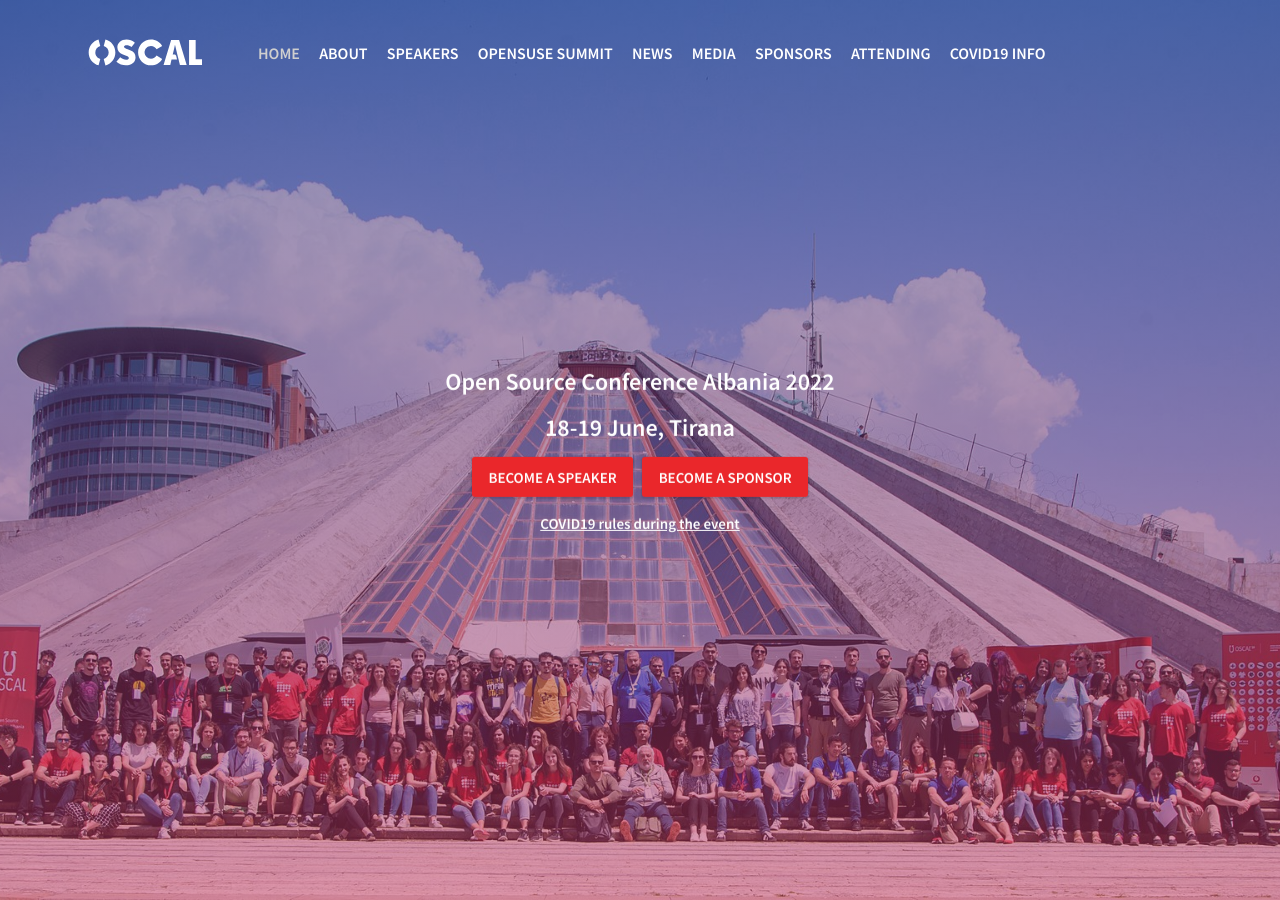
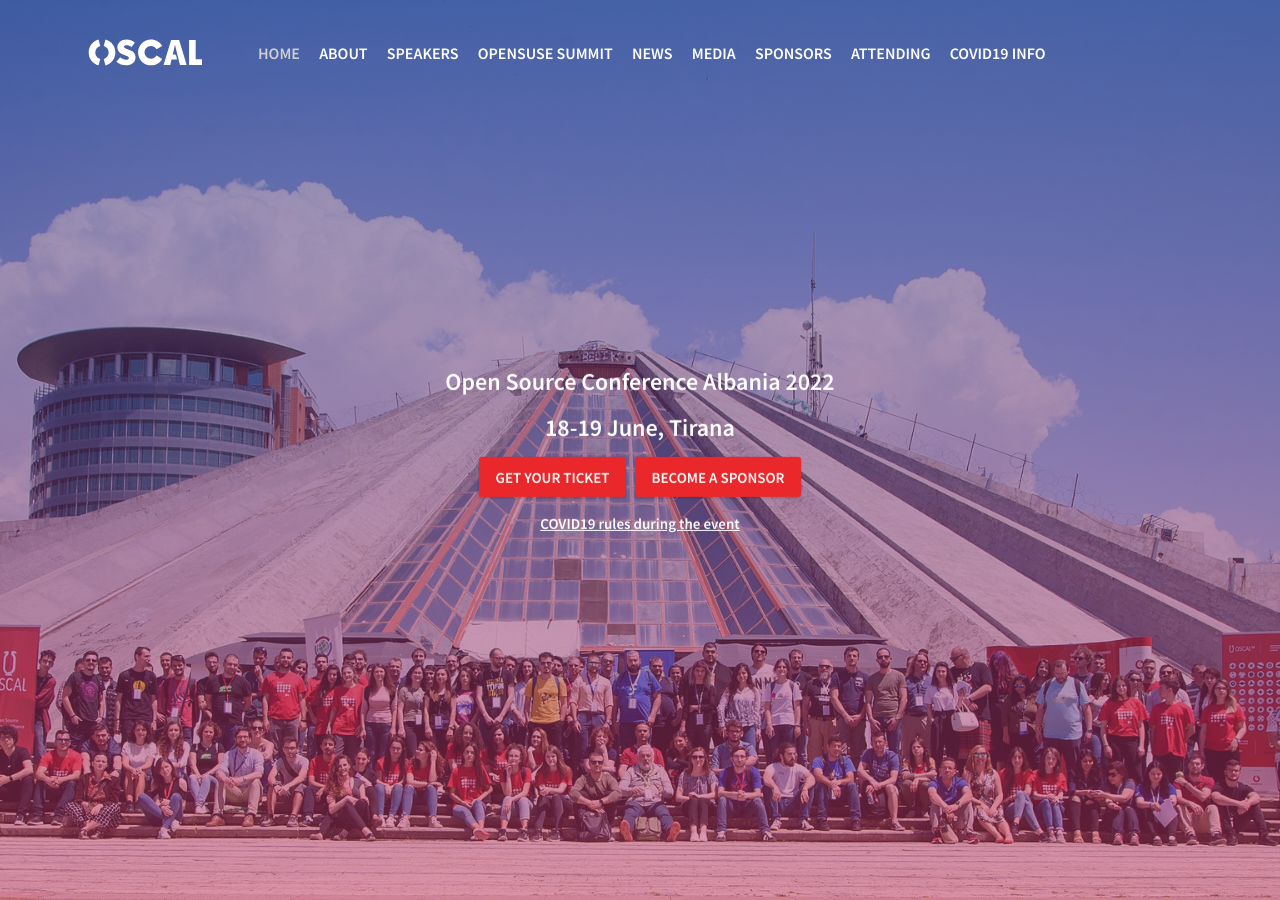
Before and after one commit to OpenLabsHackerspace/OSCAL2022-website, a Jekyll site: the page built from index.html, in a window 1280 px wide and 900 px high. Built offline with Jekyll 4.4.1, drawn with Linux system fonts in a browser that asks for light colours; comment, search, counter and statistics services are not loaded.

Commit message:
change action button in home page Become a speaker -> Get your ticket

```diff
--- a/_config.yml
+++ b/_config.yml
@@ -63,7 +63,7 @@
 typeoutTextValues: '"", "", "'
 typeoutFallback: ""
 heroButtons:
-- {link: "https://osc.al/cfp", text: "Become a speaker"}
+- {link: "https://events.openlabs.cc/e/15/oscal-2022", text: "Get your ticket"}
 - {permalink: "https://osc.al/sponsor", text: "Become a sponsor"}
 
 # About Block
--- a/_sass/partials/_media-partners.scss
+++ b/_sass/partials/_media-partners.scss
@@ -6,6 +6,10 @@
     &.container::before, &.container::after {
         display: none;
     }
+
+    // @media (max-width: 780px) and (min-width: 510px) {
+    //     grid-template-columns: repeat(3, 1fr);
+    // }
 
     @media (max-width: 600px) {
         grid-template-columns: 1fr;
```
